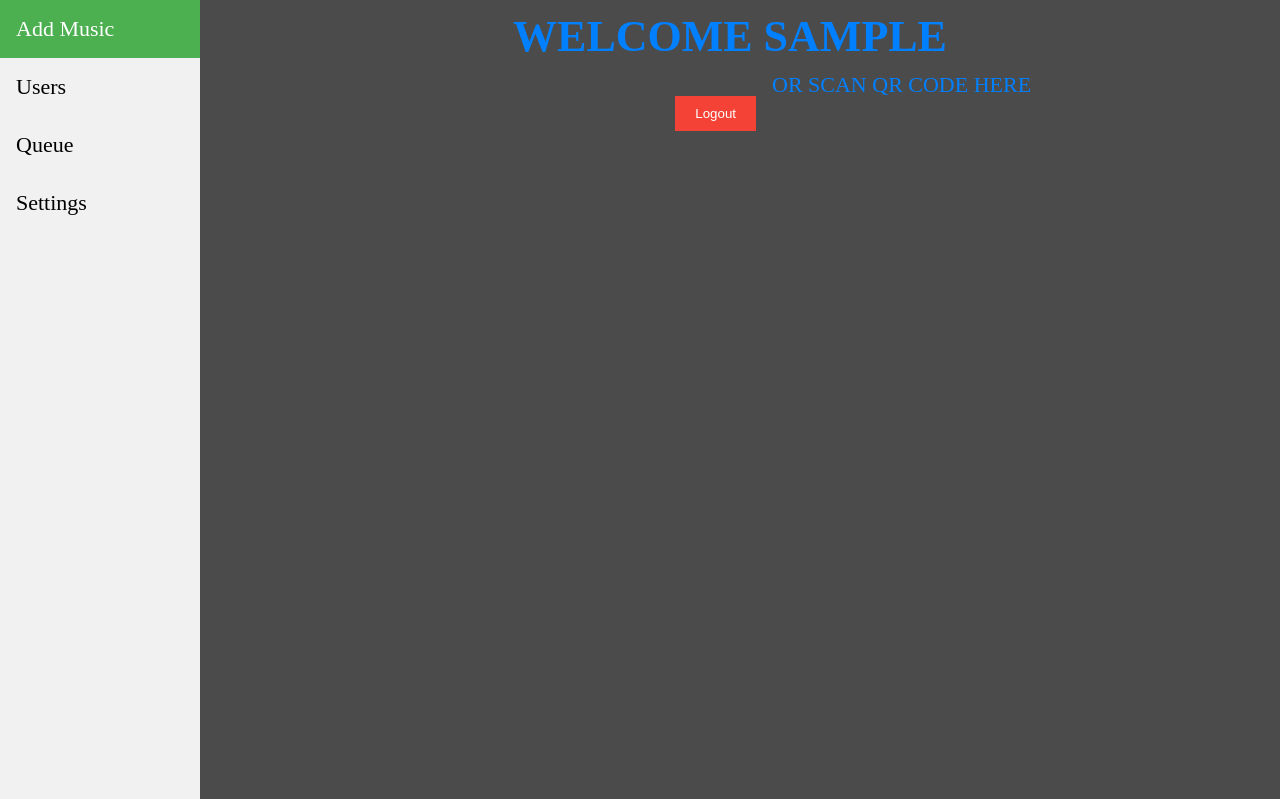
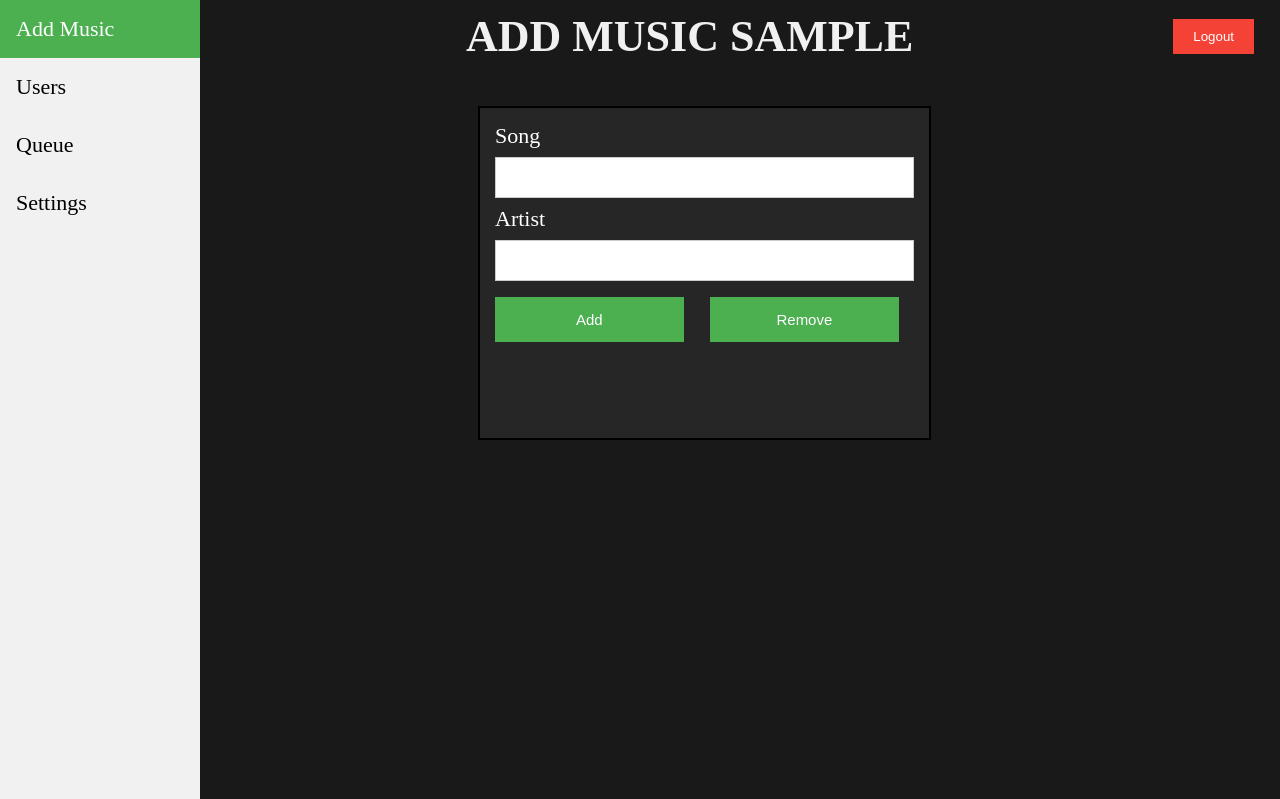
Before and after one commit to ruadms00/ECE4873, a PHP site: page /ControlAdd.php in a window 1280 px wide. Shown: the top 799 px of the page. Run offline with PHP 8.4, Linux system fonts and the light colour scheme; the visitor is signed in with stand-in values (Sample User, id 1); data that the repository does not hold is empty; some web fonts are replaced.

Commit message:
Update ControlAdd.php

```diff
--- a/html/ControlAdd.php
+++ b/html/ControlAdd.php
@@ -2,7 +2,6 @@
    include('session.php');
 ?>
 
-<!DOCTYPE html>
 <html lang="en">
   <head>
     <meta charset="utf-8">
@@ -13,9 +12,9 @@
     <!--
     body {
   	margin: 0;
-      color:#0080FF;
+      color:#f0f0f0;
       font-family: 'Strait';font-size: 22px;
-      background-color:#4B4B4B;
+      background-color:#191919;
     }
     a  { color:#0000FF; }
 
@@ -45,6 +44,8 @@
     cursor: pointer;
     width: 100%;
   }
+
+
 
   button:hover {
     opacity: 0.8;
@@ -103,7 +104,17 @@
     padding: 16px;
   }
 
-
+.rect {
+    background-color: #262626;
+    color: white;
+    padding: 15px ;
+    margin-left: 25%;
+    margin-top: 25%;
+    border: 2px solid black;
+    cursor: pointer;
+    height: 300px;
+    width: 40%;
+}
   /* Change styles for span and cancel button on extra small screens */
   @media screen and (max-width: 300px) {
     span.psw {
@@ -146,19 +157,28 @@
   <a href="ControlSettings.php">Settings</a>
 </div>
 <div class="content">
-  <h1>
-  WELCOME <?php echo strtoupper($user_id); ?>
+    <h1>
+    <form action="" method="post">
+    ADD MUSIC <?php echo strtoupper($user_id); ?>
+    <a href="logout.php"><button type="button" class="cancelbtn">Logout</button></a>
+</form>
     </h1>
-<form action="" method="post">
-  <div class="left">
-    <button type="button" class="cancelbtn">Logout</button>
-  </div>
-  <div class="right">
- <label>
- OR SCAN QR CODE HERE
- </label>
-  </div>
-</form>
-	   </div>
+    <form action="" method="post"></form>
+    <div class = "rect" style = "margin-top: 10%;" >
+
+        <div  >
+            <label>Song</label>
+            <input type="text">
+        </div>
+        <div >
+            <label>Artist</label>
+            <input type="text">
+        </div>
+        <div>
+            <button type = "button" style = "width:45%; font-size: 15px">Add</button>
+            <button type = "button" style = "width:45%;margin-left:5%; font-size: 15px">Remove</button>
+        </div>
+    </div>
+</div>
   </body>
 </html>
```
